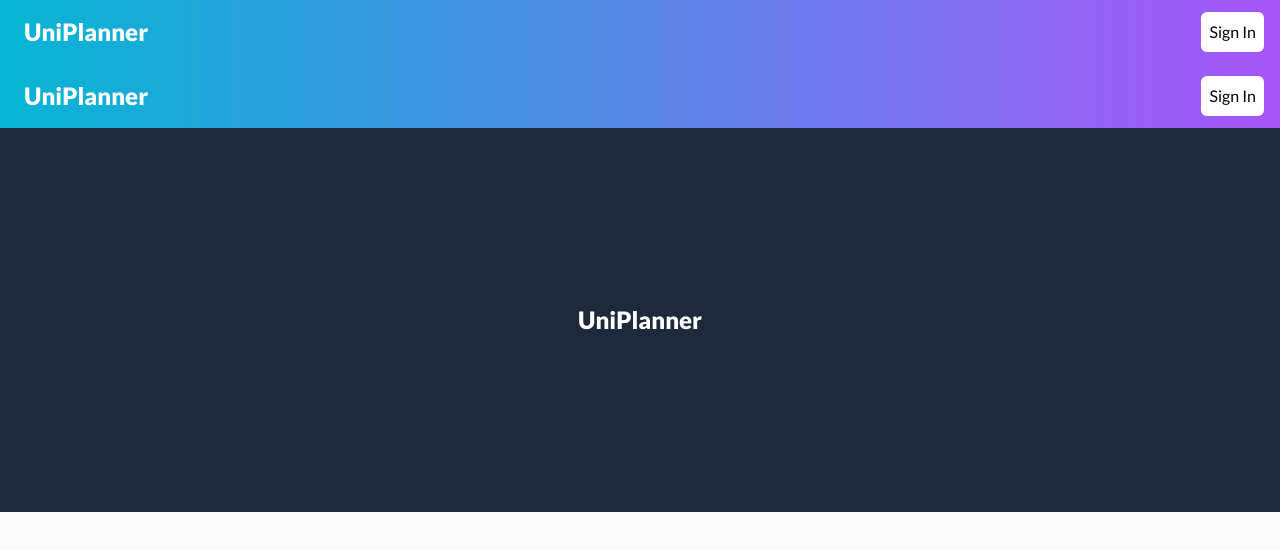
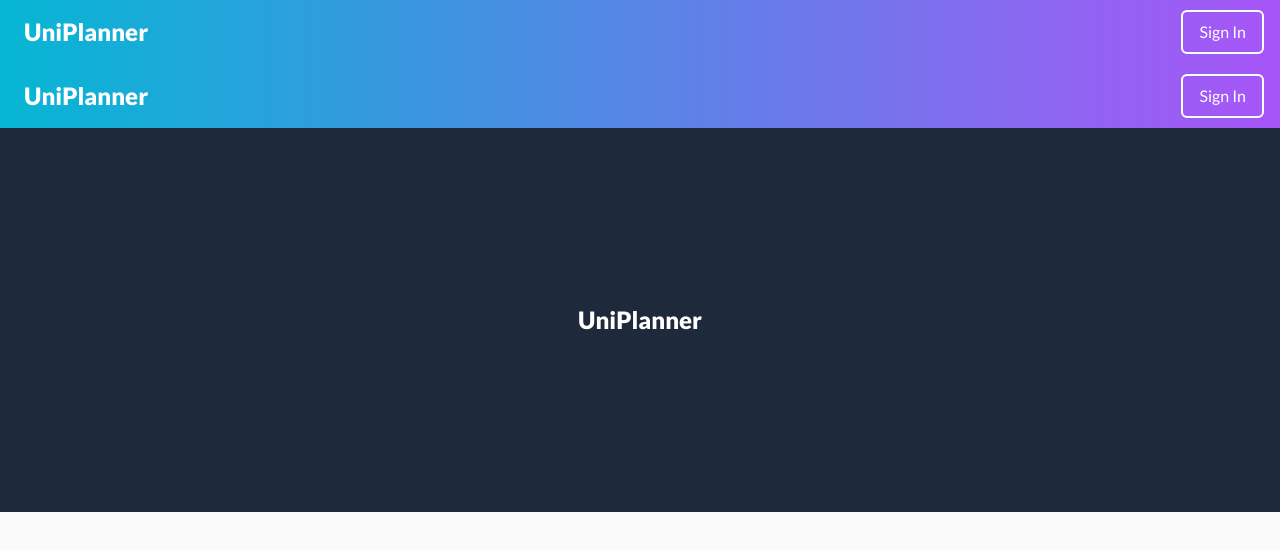
Before and after one commit to Leg3ndary/uniplanner, a Next.js app: page /components/Navigation in a window 1280 px wide. Shown: the top 550 px of the page. Built offline with nearby package versions, Linux system fonts and the light colour scheme; no server answers.

Commit message:
Add more stuff

```diff
--- a/src/pages/components/Navigation.tsx
+++ b/src/pages/components/Navigation.tsx
@@ -16,14 +16,14 @@ export default function Navigation() {
                     {session ? (
                         <button
                             onClick={() => signOut()}
-                            className="bg-white text-black p-2 rounded-md"
+                            className="bg-transparent border-solid border-white text-white border-2 py-2 px-4 rounded-md"
                         >
                             Sign Out
                         </button>
                     ) : (
                         <button
                             onClick={() => signIn("google")}
-                            className="bg-white text-black p-2 rounded-md"
+                            className="bg-transparent border-solid border-white text-white border-2 py-2 px-4 rounded-md"
                         >
                             Sign In
                         </button>
```
